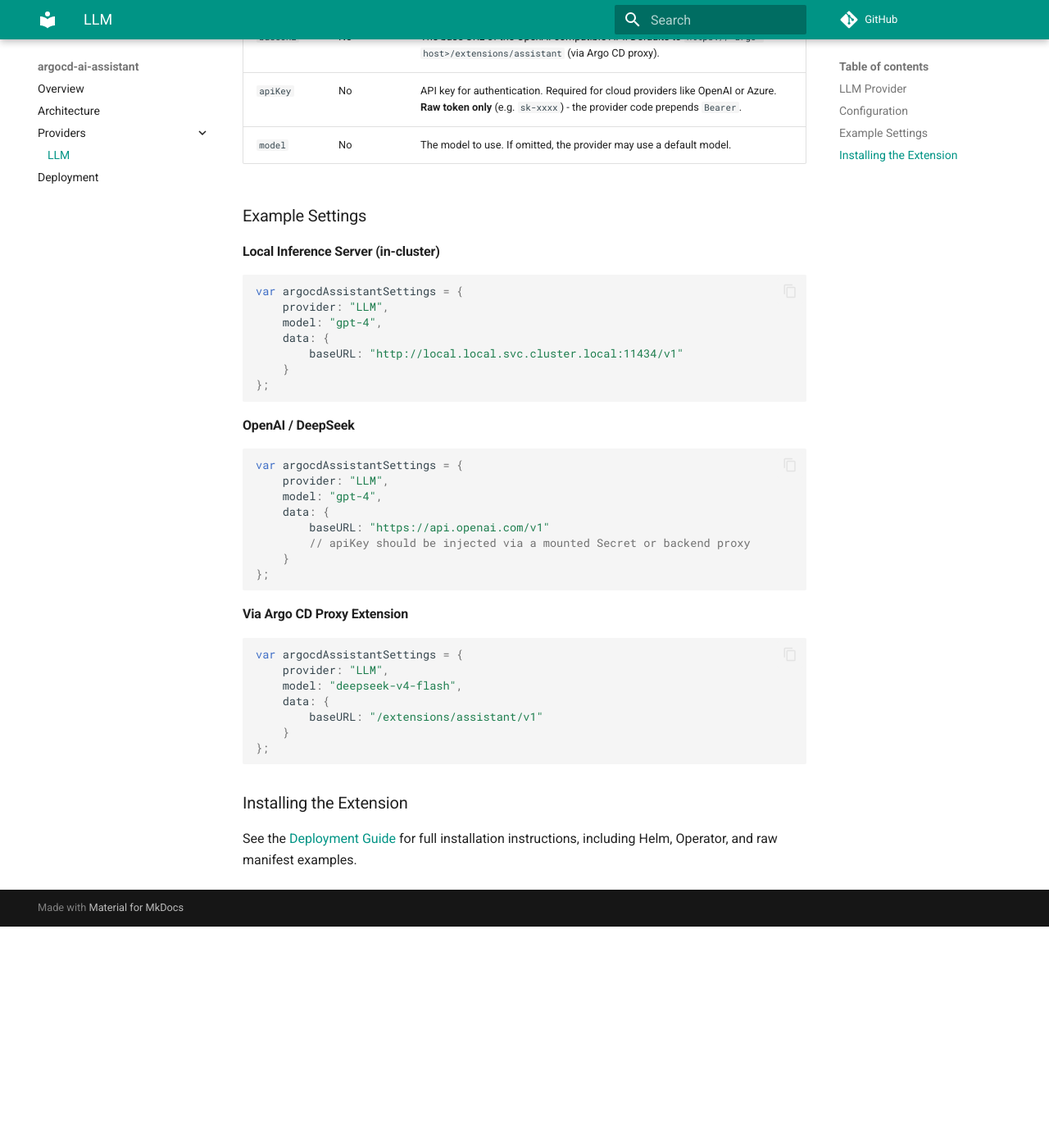
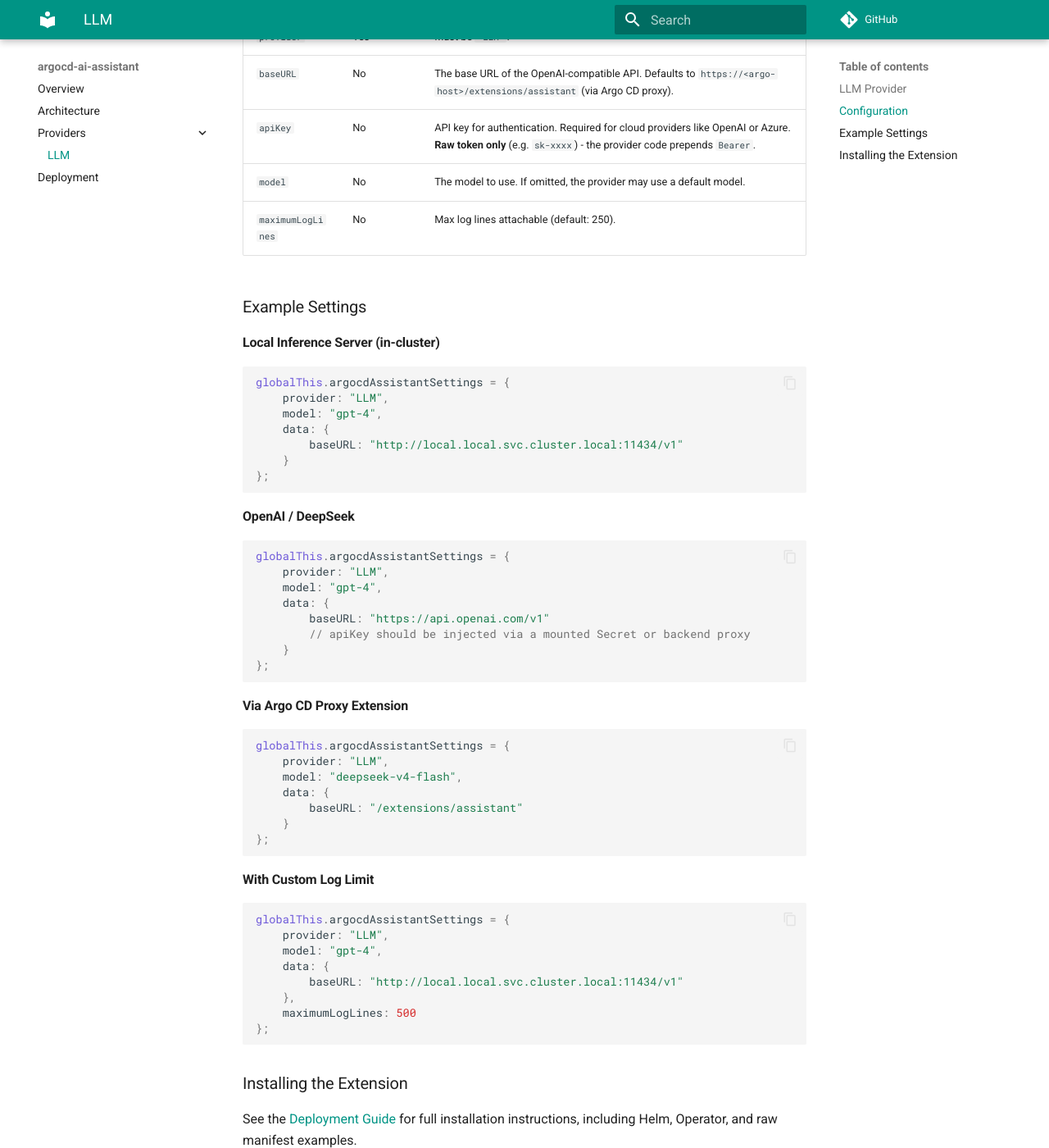
Before and after one commit to saidsef/argocd-ai-assistant, an MkDocs documentation site: the page built from docs/providers/llm.md, in a window 1280 px wide and 1400 px high, scrolled down 596 px. Shown: the whole window at 82% size. Built offline with MkDocs 1.6.1 and Material for MkDocs 9.7.7, drawn with Linux system fonts in a browser that asks for light colours; comment, search, counter and statistics services are not loaded; before the commit the page ends 1726 px from its top, so only the background shows below that.

Commit message:
docs(all): update documentation for accuracy and consistency (#37)

````diff
--- a/docs/providers/llm.md
+++ b/docs/providers/llm.md
@@ -14,15 +14,17 @@
 
 | Setting | Required | Description |
 |---------|----------|-------------|
+| `provider` | Yes | Must be `"LLM"`. |
 | `baseURL` | No | The base URL of the OpenAI-compatible API. Defaults to `https://<argo-host>/extensions/assistant` (via Argo CD proxy). |
 | `apiKey` | No | API key for authentication. Required for cloud providers like OpenAI or Azure. **Raw token only** (e.g. `sk-xxxx`) - the provider code prepends `Bearer `. |
 | `model` | No | The model to use. If omitted, the provider may use a default model. |
+| `maximumLogLines` | No | Max log lines attachable (default: 250). |
 
 ### Example Settings
 
 #### Local Inference Server (in-cluster)
 ```javascript
-var argocdAssistantSettings = {
+globalThis.argocdAssistantSettings = {
     provider: "LLM",
     model: "gpt-4",
     data: {
@@ -33,7 +35,7 @@
 
 #### OpenAI / DeepSeek
 ```javascript
-var argocdAssistantSettings = {
+globalThis.argocdAssistantSettings = {
     provider: "LLM",
     model: "gpt-4",
     data: {
@@ -45,12 +47,24 @@
 
 #### Via Argo CD Proxy Extension
 ```javascript
-var argocdAssistantSettings = {
+globalThis.argocdAssistantSettings = {
     provider: "LLM",
     model: "deepseek-v4-flash",
     data: {
-        baseURL: "/extensions/assistant/v1"
+        baseURL: "/extensions/assistant"
     }
+};
+```
+
+#### With Custom Log Limit
+```javascript
+globalThis.argocdAssistantSettings = {
+    provider: "LLM",
+    model: "gpt-4",
+    data: {
+        baseURL: "http://local.local.svc.cluster.local:11434/v1"
+    },
+    maximumLogLines: 500
 };
 ```
 
--- a/mkdocs.yml
+++ b/mkdocs.yml
@@ -20,7 +20,7 @@
       class: mermaid
       format: !!python/name:pymdownx.superfences.fence_code_format
 nav:
-  - Overview: index.md
+  - Overview: readme.md
   - Architecture: architecture.md
   - Providers:
     - LLM: providers/llm.md
````
Also changed, not shown: README.md (+0 -9 lines), docs/architecture.md (+7 -1 lines), docs/deployment.md (+52 -8 lines), docs/readme.md (renamed from docs/index.md, +1 -0 lines).
